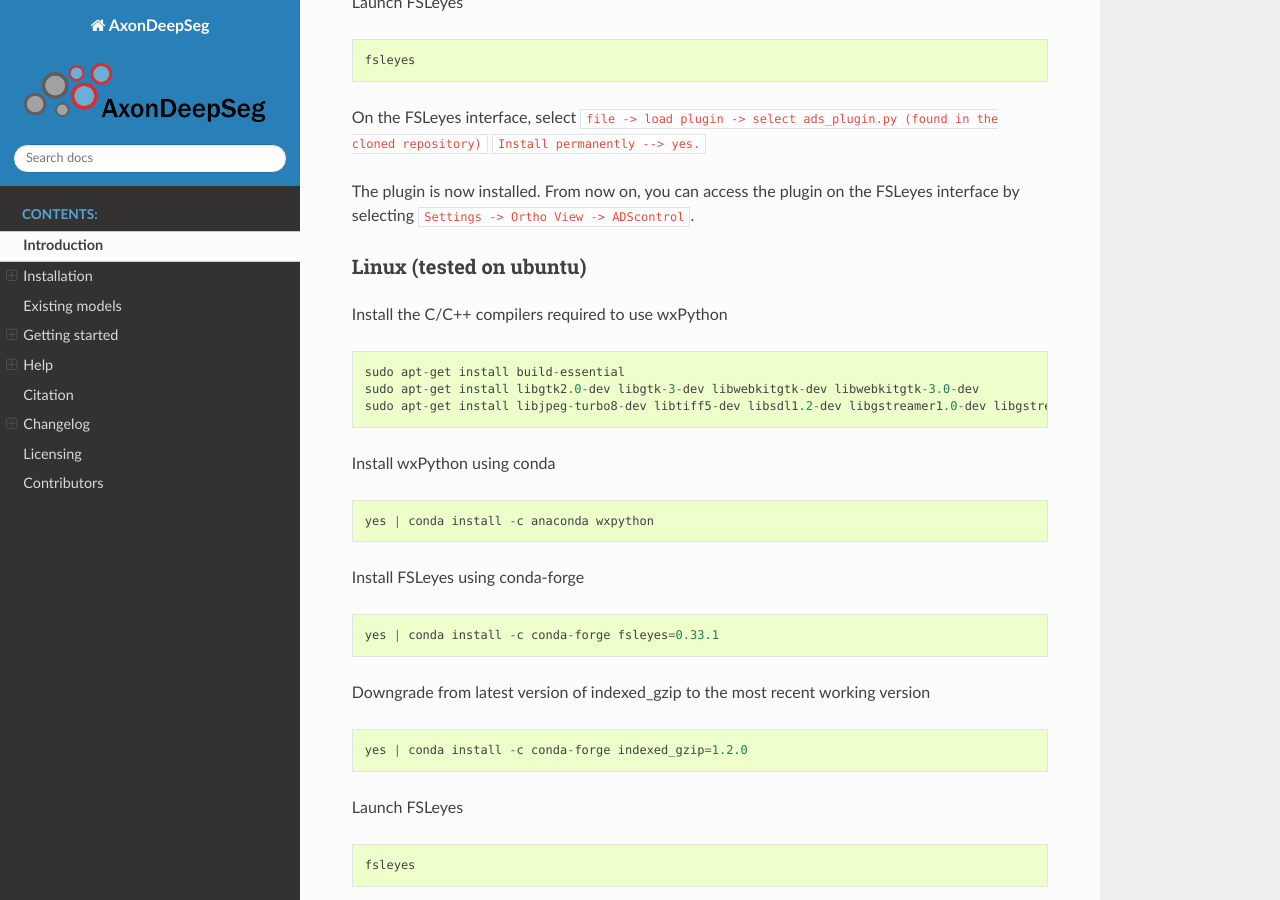
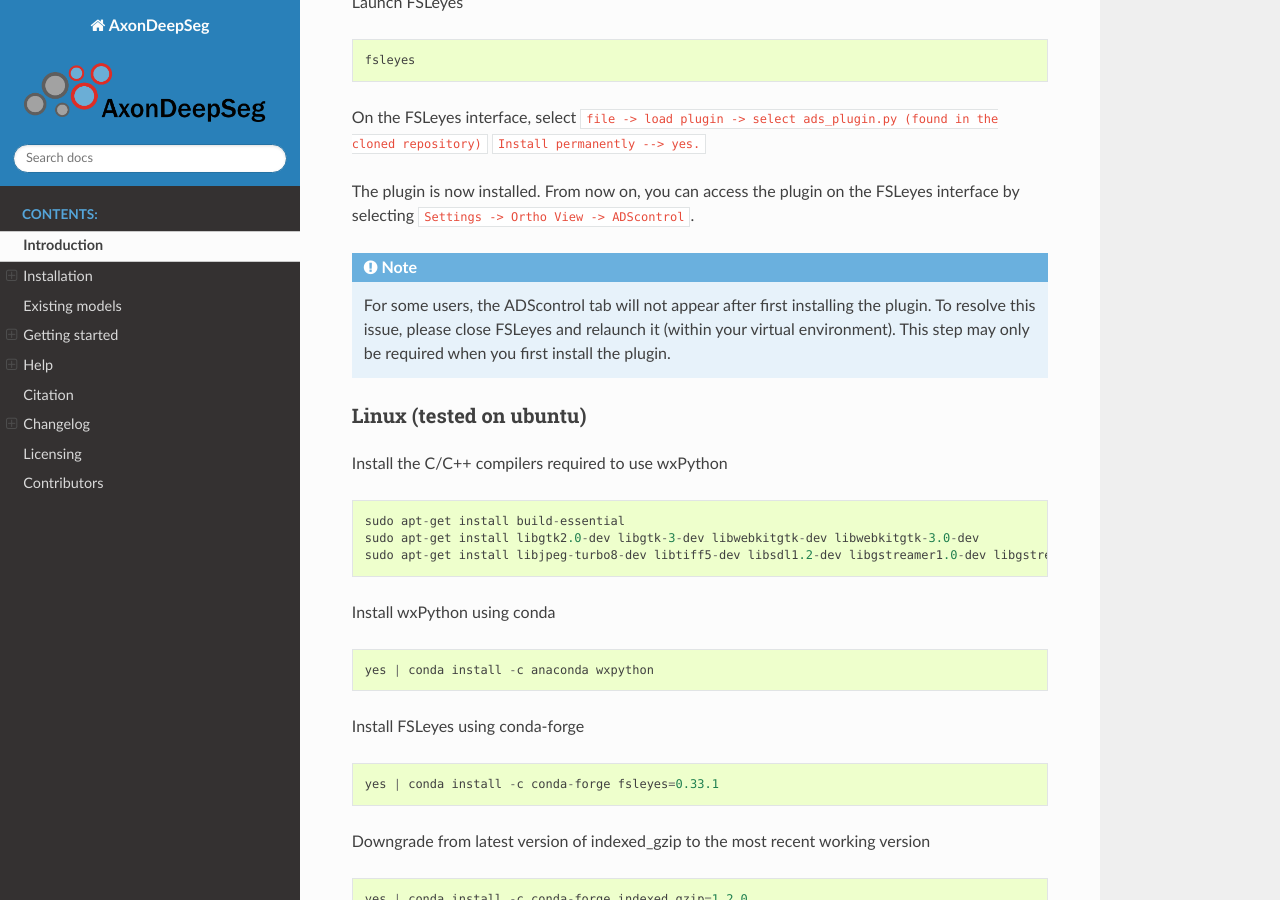
Before and after one commit to axondeepseg/axondeepseg, a Sphinx documentation site: the page built from docs/source/documentation.rst, in a window 1280 px wide and 900 px high, scrolled down 6092 px. Built offline with Sphinx 7.4.7 and the Read the Docs theme 2.0.0, drawn with Linux system fonts in a browser that asks for light colours.

Commit message:
Add notice about restarting FSLeyes to see the plugin for installation

```diff
--- a/docs/source/documentation.rst
+++ b/docs/source/documentation.rst
@@ -204,6 +204,10 @@ On the FSLeyes interface, select ``file -> load plugin -> select ads_plugin.py (
 ``Install permanently --> yes.``
 
 The plugin is now installed. From now on, you can access the plugin on the FSLeyes interface by selecting ``Settings -> Ortho View -> ADScontrol``.
+
+.. NOTE :: For some users, the ADScontrol tab will not appear after first installing the plugin.
+           To resolve this issue, please close FSLeyes and relaunch it (within your virtual environment).
+           This step may only be required when you first install the plugin.
 
 Linux (tested on ubuntu)
 ~~~~~~~~~~~~~~~~~~~~~~~~~~~~~~~~~~~~~~~~~~~~~~~~~~~~~~~~~~~~~~~~~~~~~~~~~~~~~~~
```
